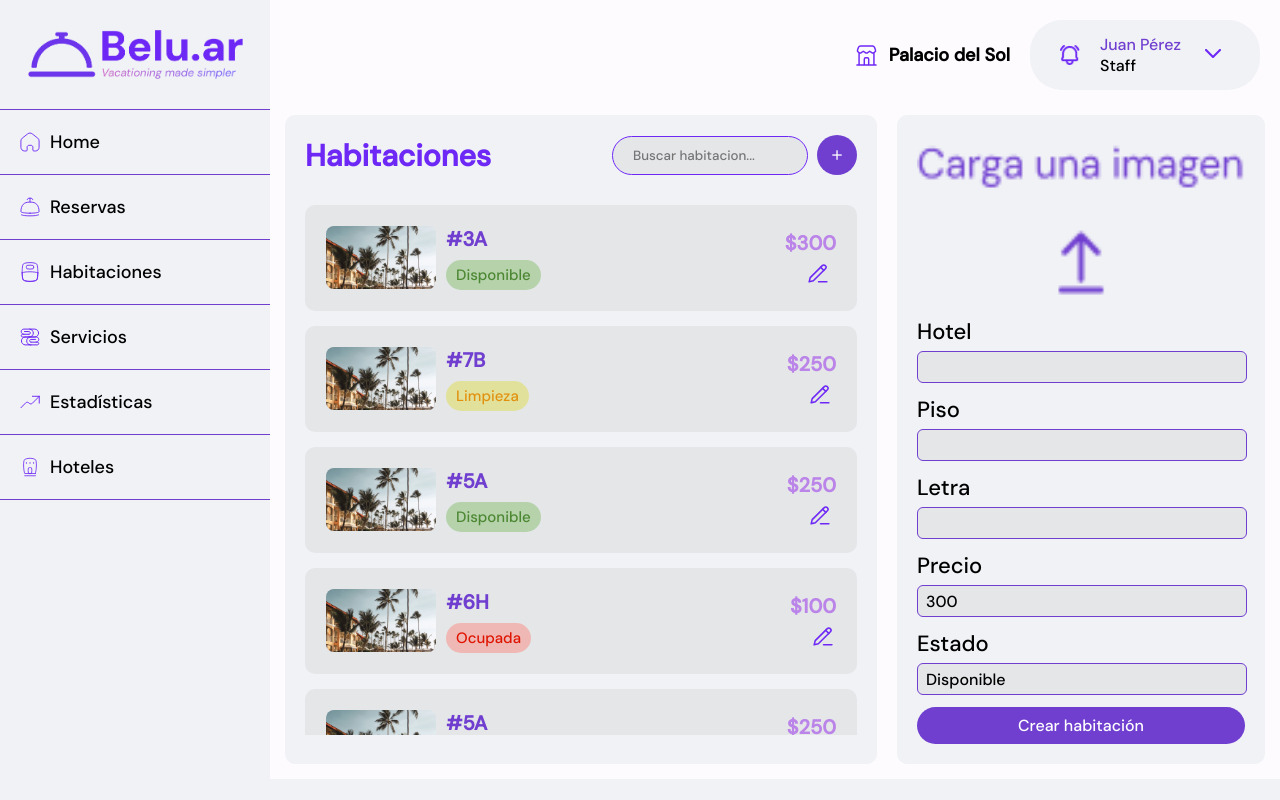
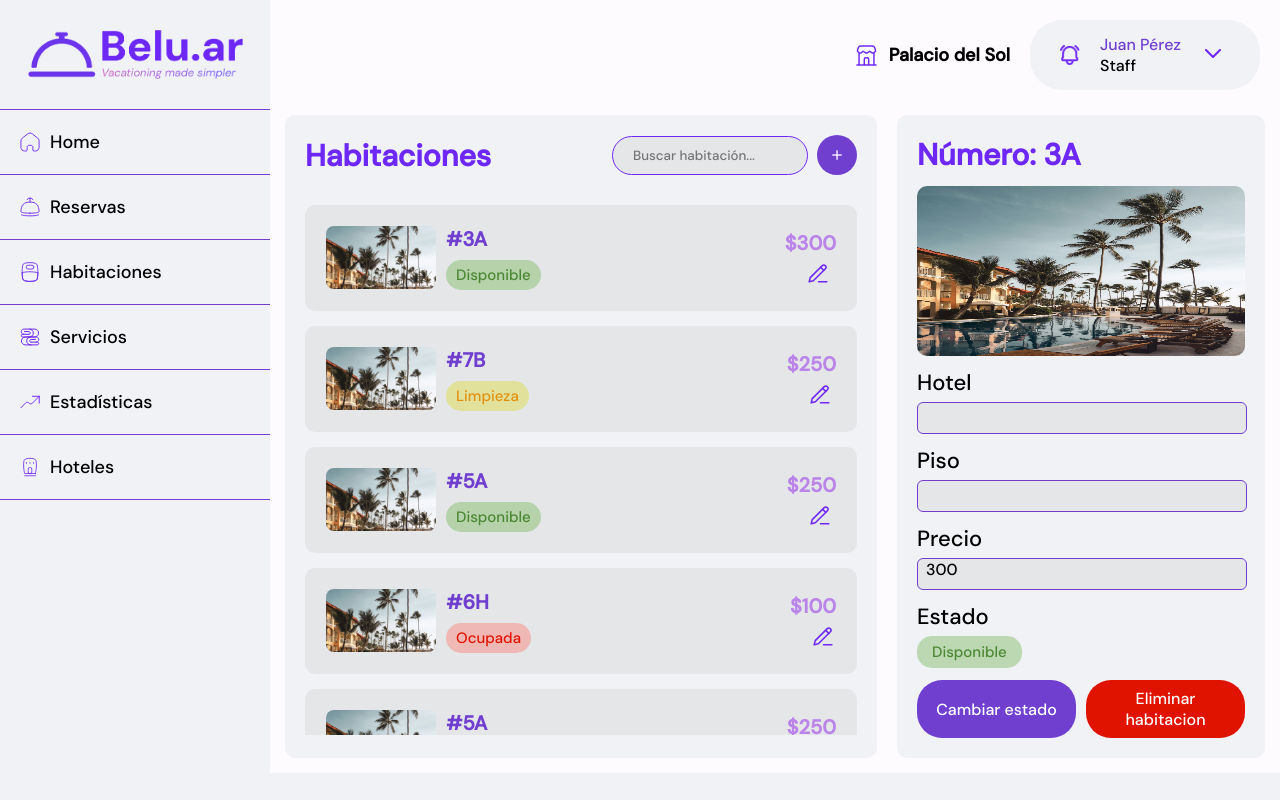
Before and after one commit to tatlopez/FrontDDA2, a React (Create React App) app in the folder beluar/: page /DashboardHabitaciones in a window 1280 px wide. Built offline with nearby package versions, Linux system fonts and the light colour scheme.

Commit message:
logica de cambios para dashboards: habitaciones, servicios, reservas

```diff
--- a/beluar/src/components/Cards/editableCard.js
+++ b/beluar/src/components/Cards/editableCard.js
@@ -1,70 +1,78 @@
-// card que permite modificar una habitación, servicio, etc
-
-import React from 'react';
+import React, { useState } from 'react';
 import './card.css';
 import cargarImagen from '../../assets/cargar-imagen.png';
 
-const Modificar = ({ item, type }) => {
+const EditableCard = ({ item, type, onSave }) => {
+  const [hotel, setHotel] = useState(item.hotel || '');
+  const [floor, setFloor] = useState(item.floor || '');
+  const [letter, setLetter] = useState(item.letter || '');
+  const [price, setPrice] = useState(item.price || '');
+  const [status, setStatus] = useState(item.status || '');
+  const [serviceName, setServiceName] = useState(item.serviceName || '');
+  const [details, setDetails] = useState(item.details || '');
+  const [duration, setDuration] = useState(item.duration || '');
+
+  const handleSave = () => {
+    const updatedItem = { ...item, hotel, floor, letter, price, status, serviceName, details, duration };
+    onSave(updatedItem);
+  };
+
   return (
     <div className="item-detail">
       <img src={cargarImagen} alt={`Item ${item.number || item.name}`} className="detail-image" />
       <div className='fields'>
-
         <div className="editable-fields">
           <label>Hotel</label>
-          <input type="text" value={item.hotel} className="editable-input" />
+          <input type="text" value={hotel} onChange={(e) => setHotel(e.target.value)} className="editable-input" />
         </div>
-
         {type === 'habitacion' && (
           <>
             <div className="editable-fields">
               <label>Piso</label>
-              <input type="text" value={item.floor} className="editable-input" />
+              <input type="text" value={floor} onChange={(e) => setFloor(e.target.value)} className="editable-input" />
             </div>
             <div className="editable-fields">
               <label>Letra</label>
-              <input type="text" value={item.letter} className="editable-input" />
+              <input type="text" value={letter} onChange={(e) => setLetter(e.target.value)} className="editable-input" />
             </div>
             <div className="editable-fields">
               <label>Precio</label>
-              <input type="text" value={item.price} className="editable-input" />
+              <input type="text" value={price} onChange={(e) => setPrice(e.target.value)} className="editable-input" />
             </div>
             <div className="editable-fields">
               <label>Estado</label>
-              <input type="text" value={item.status} className="editable-input" />
+              <input type="text" value={status} onChange={(e) => setStatus(e.target.value)} className="editable-input" />
             </div>
           </>
         )}
-
         {type === 'servicio' && (
           <>
             <div className="editable-fields">
               <label>Nombre del servicio</label>
-              <input type="text" value={item.serviceName} className="editable-input" />
+              <input type="text" value={serviceName} onChange={(e) => setServiceName(e.target.value)} className="editable-input" />
             </div>
             <div className="editable-fields">
               <label>Detalles</label>
-              <input type="text" value={item.details} className="editable-input" />
+              <input type="text" value={details} onChange={(e) => setDetails(e.target.value)} className="editable-input" />
             </div>
             <div className="editable-fields">
               <label>Precio</label>
-              <input type="text" value={item.price} className="editable-input" />
+              <input type="text" value={price} onChange={(e) => setPrice(e.target.value)} className="editable-input" />
             </div>
             <div className="editable-fields">
               <label>Duración</label>
-              <input type="text" value={item.duration} className="editable-input" />
+              <input type="text" value={duration} onChange={(e) => setDuration(e.target.value)} className="editable-input" />
             </div>
           </>
         )}
       </div>
-
       <div className='buttons'>
-        <button className="status-button">
-          {type === 'habitacion' ? 'Crear habitación' : 'Crear servicio'}
+        <button className="status-button" onClick={handleSave}>
+          {type === 'habitacion' ? 'Guardar cambios' : 'Guardar servicio'}
         </button>
       </div>
     </div>
   );
 };
 
-export default Modificar;
+export default EditableCard;
--- a/beluar/src/components/Cards/infoCard.js
+++ b/beluar/src/components/Cards/infoCard.js
@@ -1,10 +1,8 @@
-// card para mostrar la info de una habitación, servicio, etc. ES ESTÁTICA.
-
 import React from 'react';
 import './card.css';
 import defaultImage from '../../assets/default-hotel.jpg';
 
-const Modificar = ({ item, type }) => {
+const InfoCard = ({ item, type }) => {
   return (
     <div className="item-detail">
       <p className="item-number">Número: {item.number || item.name}</p>
@@ -12,34 +10,29 @@ const Modificar = ({ item, type }) => {
       <div className='fields'>
         <div className="editable-fields">
           <label>Hotel</label>
-          <div value={item.hotel} className="editable-input" />
+          <div className="editable-input">{item.hotel}</div>
         </div>
-
         {type === 'habitacion' ? (
           <div className="editable-fields">
             <label>Piso</label>
-            <div value={item.floor} className="editable-input" />
+            <div className="editable-input">{item.floor}</div>
           </div>
         ) : (
           <div className="editable-fields">
             <label>Detalles</label>
-            <div value={item.details} className="editable-input" />
+            <div className="editable-input">{item.details}</div>
           </div>
         )}
-
         <div className="editable-fields">
           <label>Precio</label>
-          <div value={item.price} className="editable-input" />
+          <div className="editable-input">{item.price}</div>
         </div>
-
         <div className="editable-fields">
           <label>{type === 'habitacion' ? 'Estado' : 'Duración'}</label>
           <span className={type === 'habitacion' ? `item-status ${item.status.toLowerCase()}` : `item-duration`}>
             {type === 'habitacion' ? item.status : item.duration}
           </span>
         </div>
-
-
       </div>
       <div className='buttons'>
         <button className="status-button">{type === 'habitacion' ? 'Cambiar estado' : 'Cambiar precio'}</button>
@@ -49,4 +42,4 @@ const Modificar = ({ item, type }) => {
   );
 };
 
-export default Modificar;
+export default InfoCard;
--- a/beluar/src/components/DashboardHabitaciones/DashboardHabitaciones.js
+++ b/beluar/src/components/DashboardHabitaciones/DashboardHabitaciones.js
@@ -3,28 +3,50 @@ import './dashboardHabitaciones.css';
 import SearchBar from '../SearchBar/SearchBar';
 import Menu from '../Menu/Menu';
 import Listas from '../Listas/Lista';
-import InfoCard from '../Cards/editableCard';
+import InfoCard from '../Cards/infoCard';
+import EditableCard from '../Cards/editableCard';
 import Header from '../Header/Header';
 import signoMas from '../../assets/signo-mas.png';
 
 const roomsData = [
-  { number: '3A', status: 'Disponible', price: 300, image: 'room1.jpg' },
-  { number: '7B', status: 'Limpieza', price: 250, image: 'room2.jpg' },
-  { number: '5A', status: 'Disponible', price: 250, image: 'room4.jpg' },
-  { number: '6H', status: 'Ocupada', price: 100, image: 'room5.jpg' },
-  { number: '5A', status: 'Disponible', price: 250, image: 'room4.jpg' },
-  { number: '6H', status: 'Ocupada', price: 100, image: 'room5.jpg' },
-  { number: '5A', status: 'Disponible', price: 250, image: 'room4.jpg' },
-  { number: '6H', status: 'Ocupada', price: 100, image: 'room5.jpg' },
+  { number: '3A', status: 'Disponible', price: 300, image: 'room1.jpg', type: 'habitacion' },
+  { number: '7B', status: 'Limpieza', price: 250, image: 'room2.jpg', type: 'habitacion' },
+  { number: '5A', status: 'Disponible', price: 250, image: 'room4.jpg', type: 'habitacion' },
+  { number: '6H', status: 'Ocupada', price: 100, image: 'room5.jpg', type: 'habitacion' },
+  { number: '5A', status: 'Disponible', price: 250, image: 'room4.jpg', type: 'habitacion' },
+  { number: '6H', status: 'Ocupada', price: 100, image: 'room5.jpg', type: 'habitacion' },
+  { number: '5A', status: 'Disponible', price: 250, image: 'room4.jpg', type: 'habitacion' },
+  { number: '6H', status: 'Ocupada', price: 100, image: 'room5.jpg', type: 'habitacion' },
 ];
 
 function DashboardHabitaciones() {
+  const [rooms, setRooms] = useState(roomsData);
   const [selectedRoom, setSelectedRoom] = useState(roomsData[0]);
+  const [editingRoom, setEditingRoom] = useState(false);
   const [searchTerm, setSearchTerm] = useState('');
 
-    const filteredRooms = roomsData.filter(room =>
+  const filteredRooms = rooms.filter(room =>
     room.number.toLowerCase().includes(searchTerm.toLowerCase())
   );
+
+  const handleRoomClick = (room) => {
+    setSelectedRoom(room);
+    setEditingRoom(false);
+  };
+
+  const handleEditClick = (room) => {
+    setSelectedRoom(room);
+    setEditingRoom(true);
+  };
+
+  const handleSave = (updatedRoom) => {
+    const updatedRooms = rooms.map(room =>
+      room.number === updatedRoom.number ? updatedRoom : room
+    );
+    setRooms(updatedRooms);
+    setSelectedRoom(updatedRoom);
+    setEditingRoom(false);
+  };
 
   return (
     <div className="page-container">
@@ -36,7 +58,7 @@ function DashboardHabitaciones() {
             <div className="rooms-header">
               <p>Habitaciones</p>
               <div className="search-and-add">
-                                <SearchBar setSearchTerm={setSearchTerm} placeholder="Buscar habitacion..." />
+                <SearchBar setSearchTerm={setSearchTerm} placeholder="Buscar habitación..." />
                 <button className="add-room-button">
                   <img src={signoMas} alt="Add Icon" />
                 </button>
@@ -44,12 +66,16 @@ function DashboardHabitaciones() {
             </div>
             <div className="rooms-list" style={{ maxHeight: '530px', overflowY: 'auto' }}>
               {filteredRooms.map((room) => (
-                                <Listas key={room.number} item={room} type={'habitacion'} />
+                <Listas key={room.number} item={room} type={'habitacion'} onEditClick={handleEditClick} onRoomClick={handleRoomClick} />
               ))}
             </div>
           </div>
           <div className="room-detail-section">
-                        <InfoCard item={selectedRoom} type={'habitacion'} />
+            {editingRoom ? (
+              <EditableCard item={selectedRoom} type={selectedRoom.type} onSave={handleSave} />
+            ) : (
+              <InfoCard item={selectedRoom} type={selectedRoom.type} />
+            )}
           </div>
         </div>
       </div>
--- a/beluar/src/components/DashboardReservas/Reserva.js
+++ b/beluar/src/components/DashboardReservas/Reserva.js
@@ -1,9 +1,9 @@
 import React from 'react';
 import './reserva.css';
 
-const Reserva = ({ item }) => {
+const Reserva = ({ item, onClick }) => {
   return (
-    <div className="reserva-card">
+    <div className="reserva-card" onClick={onClick} style={{ cursor: 'pointer' }}>
       <div className="reserva-left">
         <div className="reserva-date">
           <p className="reserva-day">{item.date.split(' ')[0]}</p>
--- a/beluar/src/components/DashboardServicios/DashboardServicios.js
+++ b/beluar/src/components/DashboardServicios/DashboardServicios.js
@@ -3,26 +3,48 @@ import SearchBar from '../SearchBar/SearchBar';
 import Menu from '../Menu/Menu';
 import Listas from '../Listas/Lista';
 import InfoCard from '../Cards/infoCard';
+import EditableCard from '../Cards/editableCard';
 import Header from '../Header/Header';
 import signoMas from '../../assets/signo-mas.png';
 
-const roomsData = [
-    { name: 'Acceso a salon VIP', duration: '24hs', price: 300, image: 'room1.jpg' },
-    { name: 'Clase de tenis privada', duration: '60min', price: 250, image: 'room2.jpg' },
-    { name: 'Traslado al aeropuerto', duration: '24hs', price: 250, image: 'room4.jpg' },
-    { name: 'Room Service', duration: '24hs', price: 100, image: 'room5.jpg' },
-    { name: 'Room Service', duration: '24hs', price: 100, image: 'room5.jpg' },
-    { name: 'Room Service', duration: '24hs', price: 100, image: 'room5.jpg' },
-    { name: 'Room Service', duration: '24hs', price: 100, image: 'room5.jpg' },
+const servicesData = [
+    { name: 'Acceso a salon VIP', duration: '24hs', price: 300, image: 'room1.jpg', type: 'servicio' },
+    { name: 'Clase de tenis privada', duration: '60min', price: 250, image: 'room2.jpg', type: 'servicio' },
+    { name: 'Traslado al aeropuerto', duration: '24hs', price: 250, image: 'room4.jpg', type: 'servicio' },
+    { name: 'Room Service', duration: '24hs', price: 100, image: 'room5.jpg', type: 'servicio' },
+    { name: 'Room Service', duration: '24hs', price: 100, image: 'room5.jpg', type: 'servicio' },
+    { name: 'Room Service', duration: '24hs', price: 100, image: 'room5.jpg', type: 'servicio' },
+    { name: 'Room Service', duration: '24hs', price: 100, image: 'room5.jpg', type: 'servicio' },
 ];
 
-function DashboardHabitaciones() {
-    const [selectedRoom, setSelectedRoom] = useState(roomsData[0]);
+function DashboardServicios() {
+    const [services, setServices] = useState(servicesData);
+    const [selectedService, setSelectedService] = useState(servicesData[0]);
+    const [editingService, setEditingService] = useState(false);
     const [searchTerm, setSearchTerm] = useState('');
 
-    const filteredRooms = roomsData.filter(room =>
-        room.name.toLowerCase().includes(searchTerm.toLowerCase())
+    const filteredServices = services.filter(service =>
+        service.name.toLowerCase().includes(searchTerm.toLowerCase())
     );
+
+    const handleServiceClick = (service) => {
+        setSelectedService(service);
+        setEditingService(false);
+    };
+
+    const handleEditClick = (service) => {
+        setSelectedService(service);
+        setEditingService(true);
+    };
+
+    const handleSave = (updatedService) => {
+        const updatedServices = services.map(service =>
+            service.name === updatedService.name ? updatedService : service
+        );
+        setServices(updatedServices);
+        setSelectedService(updatedService);
+        setEditingService(false);
+    };
 
     return (
         <div className="page-container">
@@ -41,13 +63,17 @@ function DashboardHabitaciones() {
                             </div>
                         </div>
                         <div className="rooms-list" style={{ maxHeight: '530px', overflowY: 'auto' }}>
-                            {filteredRooms.map((room) => (
-                                <Listas key={room.name} item={room} type={'servicio'} />
+                            {filteredServices.map((service) => (
+                                <Listas key={service.name} item={service} type={'servicio'} onEditClick={handleEditClick} onRoomClick={handleServiceClick} />
                             ))}
                         </div>
                     </div>
                     <div className="room-detail-section">
-                        <InfoCard item={selectedRoom} type={'servicio'} />
+                        {editingService ? (
+                            <EditableCard item={selectedService} type={selectedService.type} onSave={handleSave} />
+                        ) : (
+                            <InfoCard item={selectedService} type={selectedService.type} />
+                        )}
                     </div>
                 </div>
             </div>
@@ -55,4 +81,4 @@ function DashboardHabitaciones() {
     );
 }
 
-export default DashboardHabitaciones;
+export default DashboardServicios;
```
Also changed, not shown: beluar/src/components/DashboardReservas/DashboardReservas.js (+22 -75 lines), beluar/src/components/Listas/Lista.js (+5 -5 lines). Lines whose indentation alone changed are shown as unchanged.
